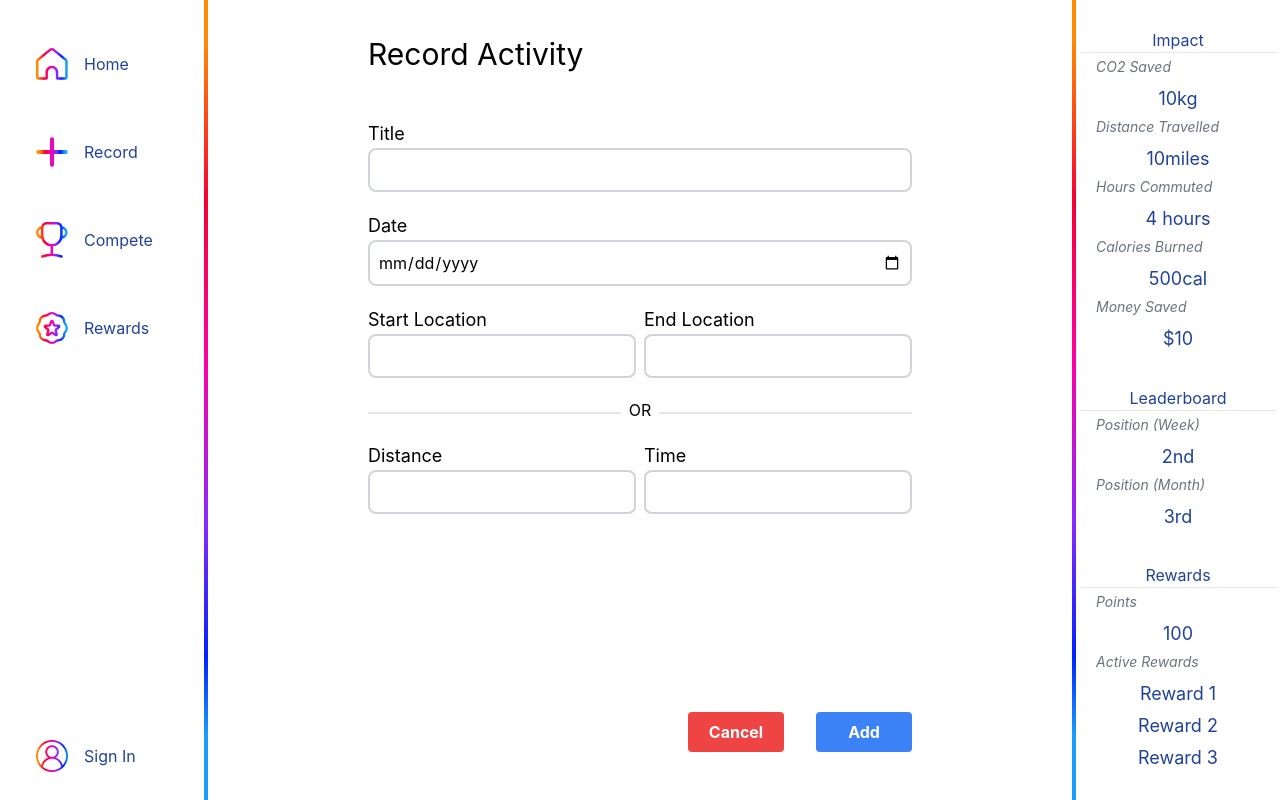
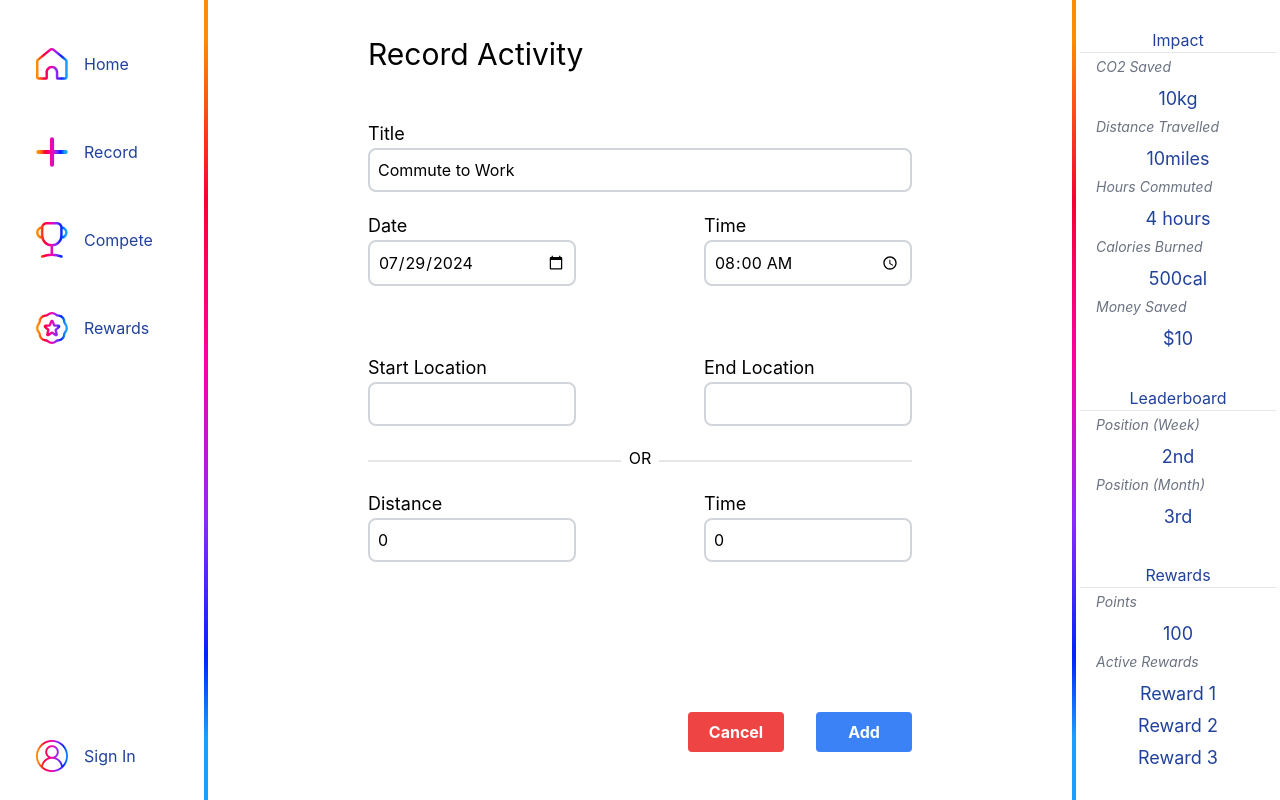
Before and after one commit to SkyPedal/SkyPedal, a React (Vite) app: page /record in a window 1280 px wide. Built offline with nearby package versions, Linux system fonts and the light colour scheme; a web font is replaced by a local one.

Commit message:
feat: add time input, defaults

```diff
--- a/src/components/RecordActivity.jsx
+++ b/src/components/RecordActivity.jsx
@@ -1,12 +1,25 @@
 import { useState } from "react";
 
+function today() {
+  var d = new Date(),
+    month = "" + (d.getMonth() + 1),
+    day = "" + d.getDate(),
+    year = d.getFullYear();
+
+  if (month.length < 2) month = "0" + month;
+  if (day.length < 2) day = "0" + day;
+
+  return [year, month, day].join("-");
+}
+
 const RecordActivity = () => {
-  const [title, setTitle] = useState("");
-  const [date, setDate] = useState(new Date());
+  const [title, setTitle] = useState("Commute to Work");
+  const [date, setDate] = useState(today());
+  const [time, setTime] = useState("08:00");
   const [start, setStart] = useState("");
   const [end, setEnd] = useState("");
-  const [distance, setDistance] = useState(null);
-  const [time, setTime] = useState(null);
+  const [distance, setDistance] = useState(0);
+  const [duration, setDuration] = useState(0);
 
   return (
     <div className="relative mx-auto h-full max-w-xl p-4">
@@ -25,6 +38,8 @@ const RecordActivity = () => {
             value={title}
             onChange={(e) => setTitle(e.target.value)}
           />
+          <div className="flex flex-row justify-between">
+            <div className="flex flex-col">
               <label htmlFor="activityDate" className="pt-5 text-left text-lg">
                 Date
               </label>
@@ -32,20 +47,39 @@ const RecordActivity = () => {
                 type="date"
                 id="activityDate"
                 name="activityDate"
-            className="rounded-lg border-2 border-solid border-gray-300 p-2"
+                className="w-52 rounded-lg border-2 border-solid border-gray-300 p-2"
                 value={date}
                 onChange={(e) => setDate(e.target.value)}
               />
+            </div>
+            <div className="flex flex-col">
+              <label htmlFor="activityTime" className="pt-5 text-left text-lg">
+                Time
+              </label>
+              <input
+                type="time"
+                id="activityTime"
+                name="activityTime"
+                className="w-52 rounded-lg border-2 border-solid border-gray-300 p-2"
+                value={time}
+                onChange={(e) => setTime(e.target.value)}
+              />
+            </div>
+          </div>
+          <div className="mt-12">
             <div className="flex flex-row justify-between">
               <div className="flex flex-col">
-              <label htmlFor="activityStart" className="pt-5 text-left text-lg">
+                <label
+                  htmlFor="activityStart"
+                  className="pt-5 text-left text-lg"
+                >
                   Start Location
                 </label>
                 <input
                   type="text"
                   id="activityStart"
                   name="activityStart"
-                className="rounded-lg border-2 border-solid border-gray-300 p-2"
+                  className="w-52 rounded-lg border-2 border-solid border-gray-300 p-2"
                   value={start}
                   onChange={(e) => setStart(e.target.value)}
                 />
@@ -58,10 +92,11 @@ const RecordActivity = () => {
                   type="text"
                   id="activityEnd"
                   name="activityEnd"
-                className="rounded-lg border-2 border-solid border-gray-300 p-2"
+                  className="w-52 rounded-lg border-2 border-solid border-gray-300 p-2"
                   value={end}
                   onChange={(e) => setEnd(e.target.value)}
                 />
+              </div>
             </div>
           </div>
           <p
@@ -82,7 +117,7 @@ const RecordActivity = () => {
                 type="number"
                 id="activityDistance"
                 name="activityDistance"
-                className="rounded-lg border-2 border-solid border-gray-300 p-2"
+                className="w-52 rounded-lg border-2 border-solid border-gray-300 p-2"
                 value={distance}
                 onChange={(e) => setDistance(e.target.value)}
               />
@@ -95,9 +130,9 @@ const RecordActivity = () => {
                 type="number"
                 id="activityTime"
                 name="activityTime"
-                className="rounded-lg border-2 border-solid border-gray-300 p-2"
-                value={time}
-                onChange={(e) => setTime(e.target.value)}
+                className="w-52 rounded-lg border-2 border-solid border-gray-300 p-2"
+                value={duration}
+                onChange={(e) => setDuration(e.target.value)}
               />
             </div>
           </div>
```
Lines whose indentation alone changed are shown as unchanged.
